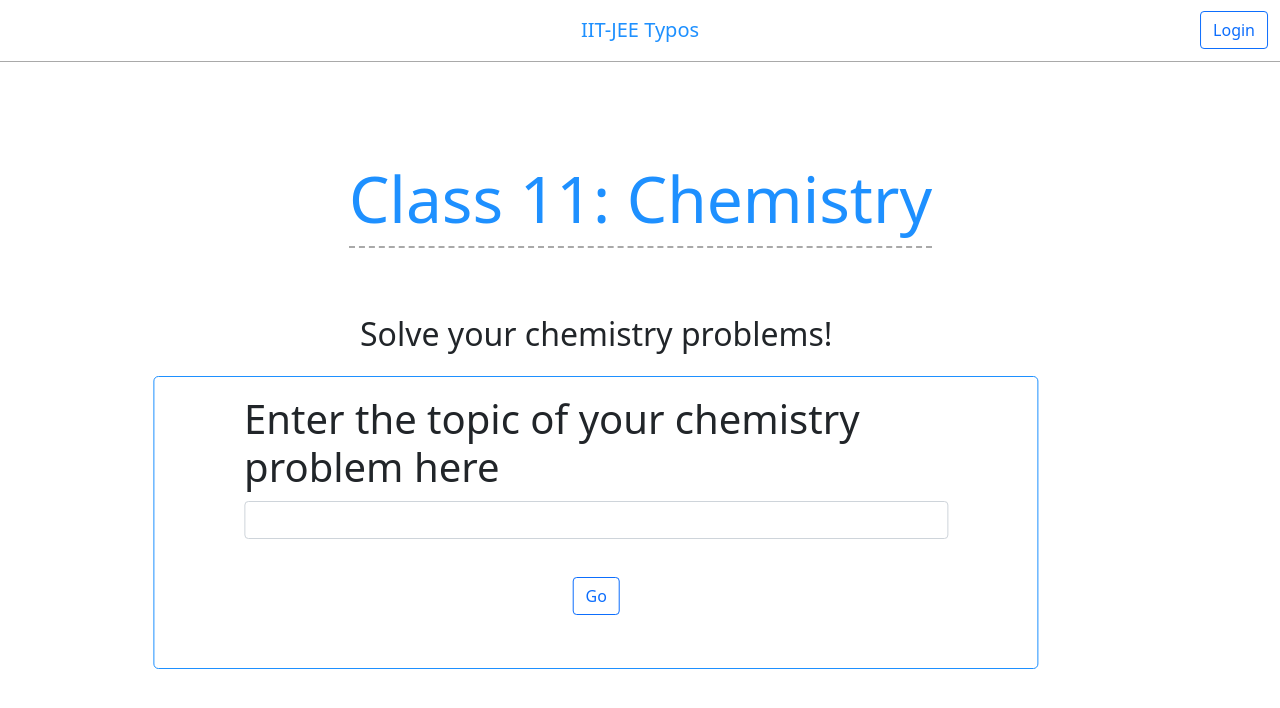
After one commit to RachitKumar205/cloud_brochure, a Django app: page /c-11 in a window 1280 px wide. The commit adds this page. Shown: the top 708 px of the page. Run offline with Django 3.2, Linux system fonts and the light colour scheme; lists and menus that the app fills with data are empty.

Commit message:
Created all the search pages

```diff
--- a/brochure/static/brochure/styles.css
+++ b/brochure/static/brochure/styles.css
@@ -1,5 +1,5 @@
 form:hover{
-    box-shadow: 0 0px 0px 0 dodgerblue, 0 2px 10px 0 dodgerblue;
+    box-shadow: 0 0px 0px 0 dodgerblue, 0 1px 5px 0 dodgerblue;
 }
 
 button:hover{
@@ -36,6 +36,19 @@ button{
 }
 
 .hero-form{
-    padding: 3%;
     margin-top: 2%;
+    border-radius: 10px;
+    padding-left: 10%;
+    padding-right: 10%;
+    margin-top: 2%;
+    border-color: dodgerblue;
+    border-width: 0.5px;
+    border-style: solid;
+    padding-top: 2%;
+    padding-bottom: 2%;
 }
+
+.form-cen{
+    margin-left: 50%;
+    transform: translateX(-50%);
+}
--- /dev/null
+++ b/brochure/templates/brochure/class11/chemistry.html
@@ -0,0 +1,29 @@
+{% extends "brochure/layout.html" %}
+
+{% block body %}
+
+    <div style="width: fit-content; margin-top: 5%; margin-left: 12%; height: max-content;">
+    <center>
+    <div class="hero" style="text-align: left; margin-left: 10%">
+      <h1 style="color: dodgerblue; font-size: 64px;">Class 11: Chemistry</h1>
+    </div>
+    </center>
+        <center>
+    <p style="font-size: 32px; width: 100%; margin-top: 7%;">
+      Solve your chemistry problems!
+    </p>
+        </center>
+    <form class="hero-form" style="background-color: white; border-radius: 5px; transform: translateX(-50%); margin-left: 50%; width: 100% ">
+      <table style="width: 100%;">
+          <tr><th colspan="3" class=""><h1>Enter the topic of your chemistry problem here</h1></th></tr>
+        <tr><th><input type="email" class="form-control" id="exampleInputEmail1" aria-describedby="emailHelp"></th></tr>
+        <tr>
+          <th><button type="button" class="btn btn-outline-primary" >Go</button></th>
+        </tr>
+
+      </table>
+    </form>
+</div>
+
+
+{% endblock %}
--- a/brochure/urls.py
+++ b/brochure/urls.py
@@ -4,4 +4,11 @@ from . import views
 
 urlpatterns = [
     path('', views.index, name="index"),
+    path('p-c11', views.pj, name="class 11 physics"),
+    path('m-c11', views.mj, name="class 11 maths"),
+    path('c-11', views.cj, name="class 11 chemistry"),
+    path('p-12', views.ps, name="class 12 physics"),
+    path('c-12', views.cs, name="class 12 chemistry"),
+    path('m-12', views.ms, name="class 12 maths")
+
 ]
--- a/brochure/views.py
+++ b/brochure/views.py
@@ -4,3 +4,21 @@ from django.shortcuts import render
 
 def index(request):
     return render(request, "brochure/index.html")
+
+def pj(request):
+    return render(request, "brochure/class11/physics.html")
+
+def cj(request):
+    return render(request, 'brochure/class11/chemistry.html')
+
+def mj(request):
+    return render(request, 'brochure/class11/maths.html')
+
+def ps(request):
+    return render(request, 'brochure/class12/physics.html')
+
+def cs(request):
+    return render(request, 'brochure/class12/chemistry.html')
+
+def ms(request):
+    return render(request, 'brochure/class12/maths.html')
```
Also changed, not shown: brochure/templates/brochure/class11/maths.html (added, +29 -0 lines), brochure/templates/brochure/class11/physics.html (added, +29 -0 lines), brochure/templates/brochure/class12/chemistry.html (added, +29 -0 lines), brochure/templates/brochure/class12/maths.html (added, +29 -0 lines), brochure/templates/brochure/class12/physics.html (added, +29 -0 lines), brochure/templates/brochure/index.html (+16 -10 lines).
